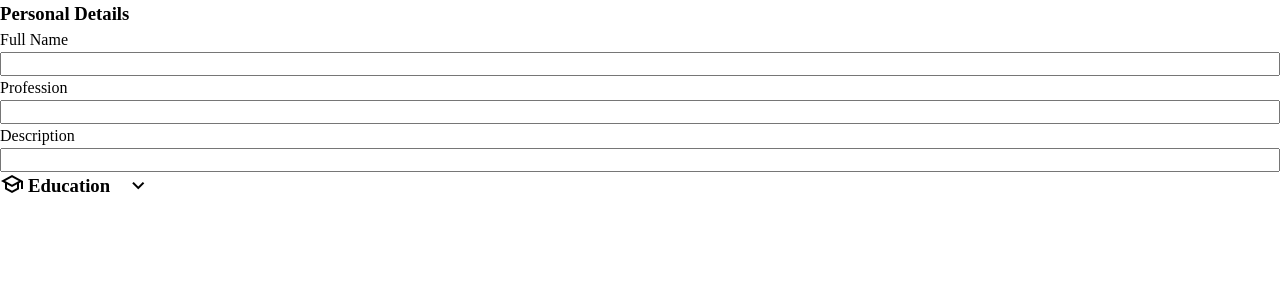
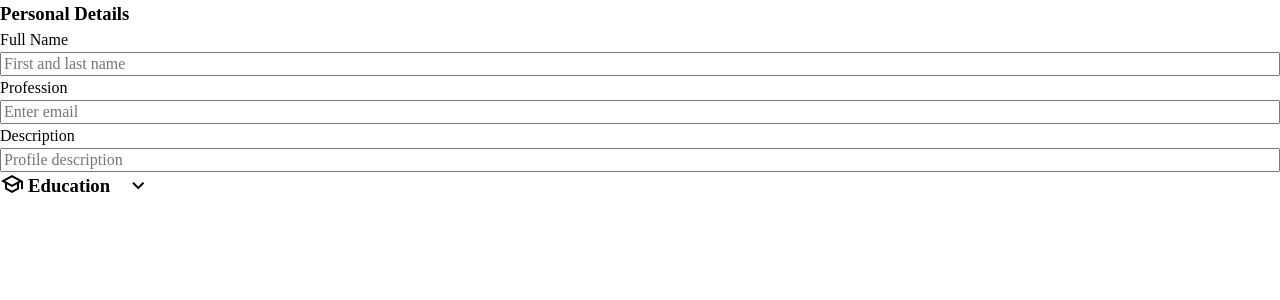
Before and after one commit to ZTanvir/cv-application, a React (Vite) app: page / in a window 1280 px wide. Shown: the top 300 px of the page. Built offline with nearby package versions, Linux system fonts and the light colour scheme.

Commit message:
Add placeholder to InputField component

```diff
--- a/src/Components/EducationalInfromation/InstituteInfo.jsx
+++ b/src/Components/EducationalInfromation/InstituteInfo.jsx
@@ -5,8 +5,16 @@ const InstituteInfo = ({ onSubmitForm, onclickCancel }) => {
   return (
     <section className={institudeStyle.institudeInfo}>
       <form onSubmit={onSubmitForm}>
-        <InputField lableName="School" inputType="text" />
-        <InputField lableName="Degree" inputType="text" />
+        <InputField
+          lableName="School"
+          placeholder="Enter school / university"
+          inputType="text"
+        />
+        <InputField
+          lableName="Degree"
+          placeholder="Enter Degree / Field of study"
+          inputType="text"
+        />
         <InputField lableName="Start Date" inputType="date" />
         <InputField lableName="End Date" inputType="date" />
         <div className={institudeStyle.saveCancelBtn}>
--- a/src/Components/InputField.jsx
+++ b/src/Components/InputField.jsx
@@ -1,11 +1,11 @@
 import InputFieldstyle from "../Components/Styles/inputFormStyle.module.css";
 
-const InputField = ({ lableName, inputType }) => {
+const InputField = ({ lableName, inputType, placeholder }) => {
   return (
     <p>
       <label className={InputFieldstyle.InputField}>
         {lableName}
-        <input type={inputType} />
+        <input type={inputType} placeholder={placeholder} />
       </label>
     </p>
   );
--- a/src/Components/PersonalInformation/PersonalInformationForm.jsx
+++ b/src/Components/PersonalInformation/PersonalInformationForm.jsx
@@ -4,9 +4,21 @@ const PersonalInformationForm = () => {
   return (
     <section className="">
       <h3>Personal Details</h3>
-      <InputField lableName="Full Name" type="text" />
-      <InputField lableName="Profession" type="text" />
-      <InputField lableName="Description" type="text" />
+      <InputField
+        lableName="Full Name"
+        placeholder="First and last name"
+        type="text"
+      />
+      <InputField
+        lableName="Profession"
+        placeholder="Enter email"
+        type="text"
+      />
+      <InputField
+        lableName="Description"
+        placeholder="Profile description"
+        type="text"
+      />
     </section>
   );
 };
```
